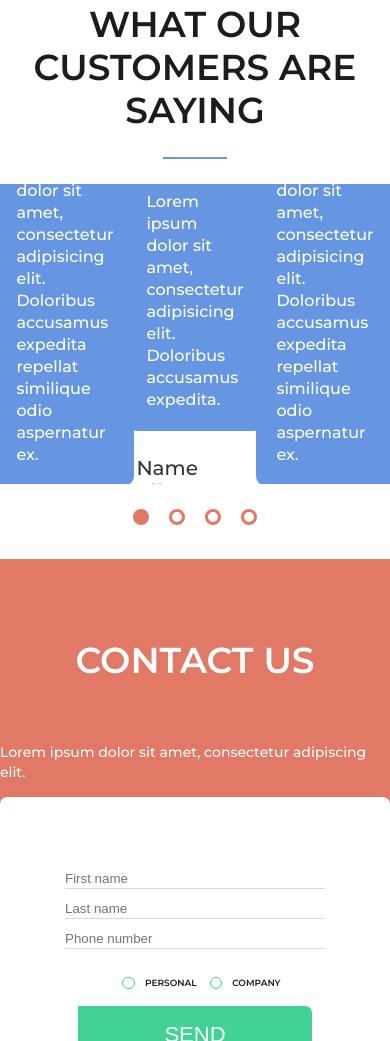
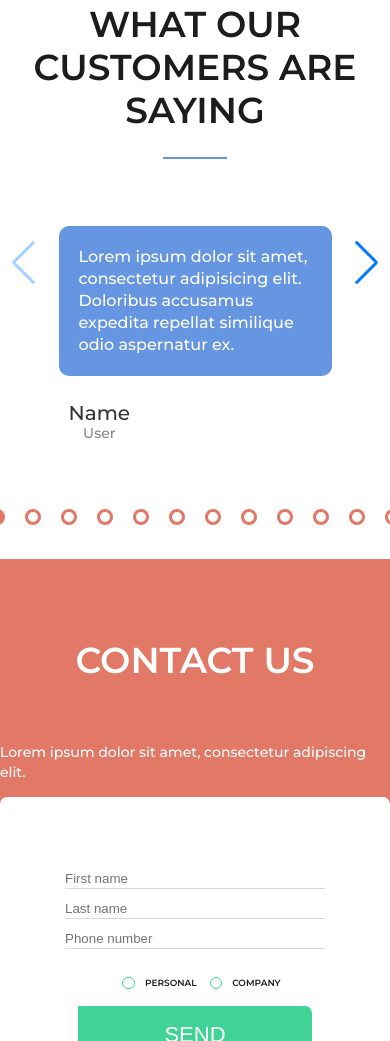
Before and after one commit to ksolovejus/Praktinis-egzaminas, a website: page index.html in a window 390 px wide. Shown: the part 3727-4768 px from the top of the page. Drawn offline with nearby package versions, Linux system fonts and the light colour scheme; no server answers.

Commit message:
close to the end

```diff
--- a/index.html
+++ b/index.html
@@ -40,7 +40,6 @@
 
  <header>
 
-  <!-- <div id="container-for-all"> -->
     <div class="left">
     <img class="logo" src="images/logo.svg" alt="Logotipe">
 
@@ -87,8 +86,6 @@
       <button class="button-3">GET STARTED </button>
     </div>
   </div>
-
-  <!-- </div> -->
 
  </header>
 
@@ -505,6 +502,10 @@
       </div>
     </div>
 
+     <!-- If we need navigation buttons -->
+      <div class="swiper-button-prev"></div>
+      <div class="swiper-button-next"></div>
+
     <!-- Tab buttons -->
     <div class="tab-buttons">
       <button class="active button-swiper" index="0"></button>
--- a/scss/mobile.scss
+++ b/scss/mobile.scss
@@ -212,6 +212,19 @@
             margin-top: 35px;
             text-align: center;
         }
+        div.container{
+            div.swiper-button-prev{
+                visibility: visible;
+            }
+
+            div.swiper-button-next{
+                visibility: visible;
+            }
+
+            .tab-buttons button.invisible{
+                display: block;
+            }
+        }
     }
 
     main {
--- a/scss/section-4.scss
+++ b/scss/section-4.scss
@@ -23,6 +23,15 @@ section-4 {
     div.container {
         margin-top: 25px;
         width: 100%;
+
+        div.swiper-button-prev{
+            visibility: hidden;
+        }
+
+
+        div.swiper-button-next{
+            visibility: hidden;
+        }
 
         div.item {
             width: 273px;
--- a/swiper.js
+++ b/swiper.js
@@ -2,8 +2,20 @@ const swiper = new Swiper('.swiper', {
   // Optional parameters
   direction: 'horizontal',
 
-  slidesPerView: 3,
-  slidesPerGroup: 3,
+  // Navigation arrows
+  navigation: {
+    nextEl: '.swiper-button-next',
+    prevEl: '.swiper-button-prev',
+  },
+
+  slidesPerView: 1,
+
+  breakpoints: {
+    768: {
+        slidesPerView: 3,
+        slidesPerGroup: 3,
+    }
+ }
 });
 
 // Change button style
```
Also changed, not shown: app/css/style.css.
